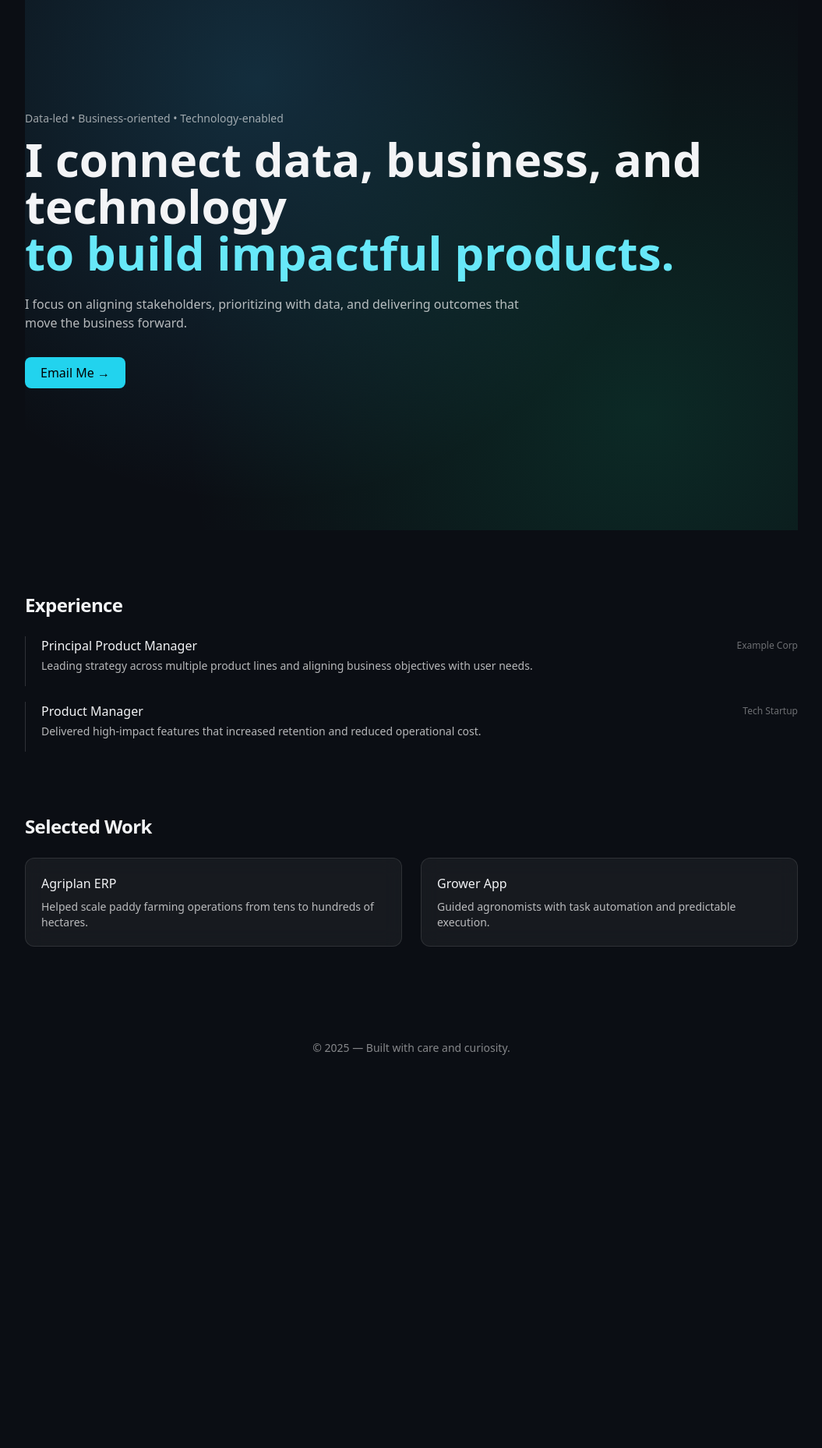
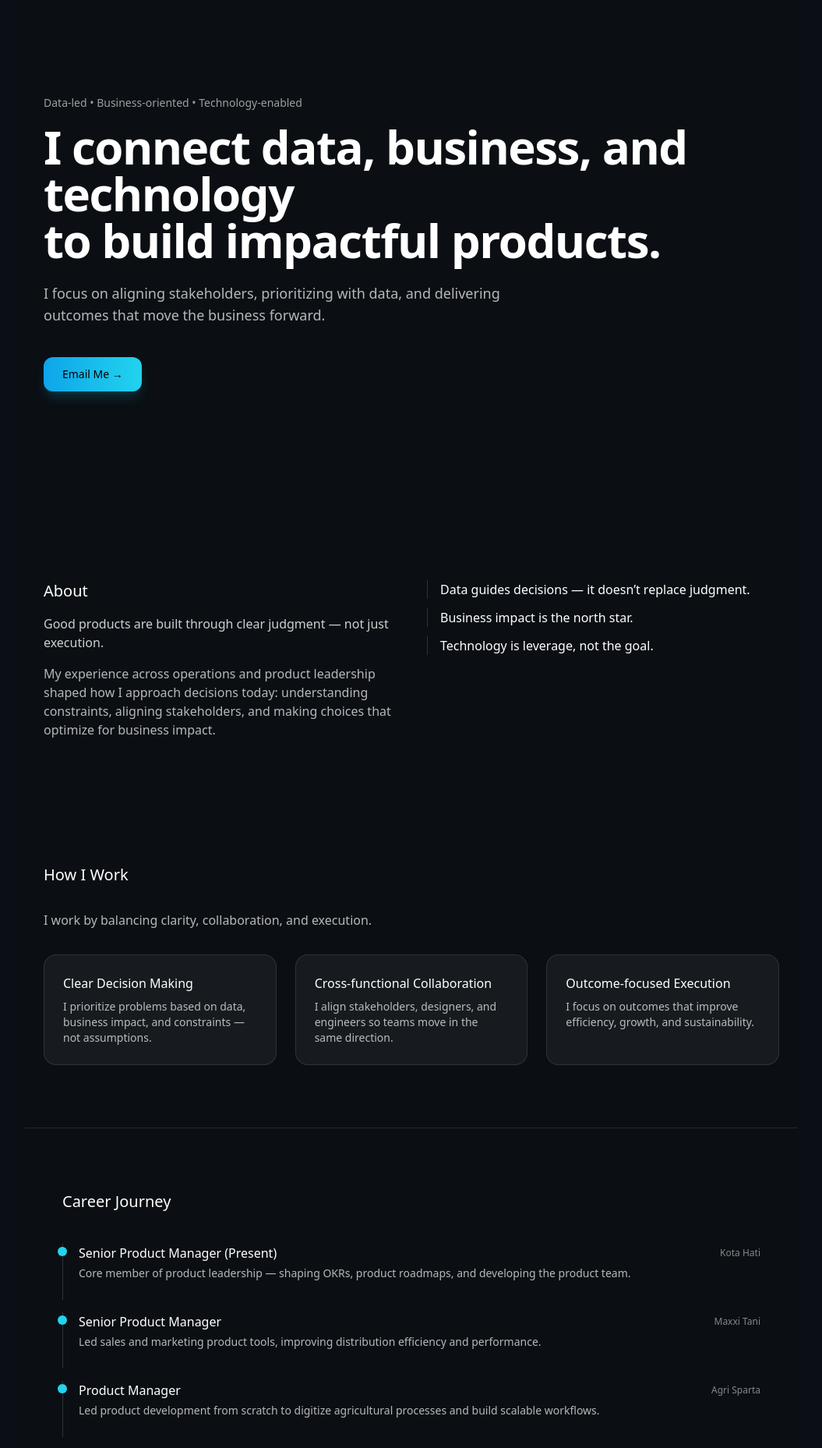
Before and after one commit to yspace89/personalweb, a Next.js app: page / in a window 1280 px wide. Shown: the part 80-1937 px from the top of the page at 78% size, without its empty margins (112-1167 px from the left). Before the commit the page ends 1514 px from the top, so only its background shows below. Built offline with nearby package versions, Linux system fonts and the light colour scheme.

Commit message:
Update page.tsx

```diff
--- a/app/page.tsx
+++ b/app/page.tsx
@@ -1,94 +1,208 @@
 'use client'
+
+import { motion } from 'framer-motion'
 
 export default function Home() {
   return (
-    <main className="overflow-x-hidden">
+    <main className="bg-[#0B0F14] text-white overflow-x-hidden relative">
 
-      {/* HERO */}
-      <section className="relative min-h-[90vh] flex items-center">
+      {/* --- decorative tech pattern --- */}
+      <div className="pointer-events-none absolute inset-0 -z-10 bg-[radial-gradient(circle_at_20%_10%,rgba(56,189,248,0.18),transparent_60%),radial-gradient(circle_at_90%_70%,rgba(6,182,212,0.12),transparent_60%)]" />
+      <div className="pointer-events-none absolute inset-0 -z-10 opacity-[0.09] bg-[linear-gradient(transparent,transparent_96%,rgba(255,255,255,.2)_98%),linear-gradient(90deg,transparent,transparent_96%,rgba(255,255,255,.2)_98%)] bg-[length:28px_28px]" />
 
-        {/* Decorative gradients */}
-        <div className="absolute inset-0 -z-10 bg-[radial-gradient(circle_at_30%_20%,rgba(56,189,248,.18),transparent_60%)]" />
-        <div className="absolute inset-0 -z-10 bg-[radial-gradient(circle_at_80%_80%,rgba(16,185,129,.16),transparent_60%)]" />
-
-        <div className="max-w-4xl animate-fadeUp">
-          <p className="text-sm text-white/60 mb-3">
+      {/* ================= HERO ================= */}
+      <section className="relative min-h-[88vh] flex items-center px-6">
+        <motion.div
+          initial={{ opacity: 0, y: 20 }}
+          animate={{ opacity: 1, y: 0 }}
+          transition={{ duration: 0.6 }}
+          className="max-w-5xl mx-auto"
+        >
+          <p className="text-sm text-white/60 mb-4">
             Data-led • Business-oriented • Technology-enabled
           </p>
 
-          <h1 className="text-5xl sm:text-6xl font-semibold leading-tight mb-6">
-            I connect data, business, and technology
-            <br />
-            <span className="text-cyan-300">to build impactful products.</span>
+          <h1 className="text-4xl md:text-6xl font-semibold leading-tight tracking-tight">
+            I connect data, business, and technology<br/>
+            to build impactful products.
           </h1>
 
-          <p className="text-white/70 max-w-2xl mb-8">
+          <p className="mt-6 text-lg text-white/70 max-w-2xl">
             I focus on aligning stakeholders, prioritizing with data,
             and delivering outcomes that move the business forward.
           </p>
 
-          <button className="px-5 py-2 rounded-lg bg-cyan-400 text-black font-medium hover:bg-cyan-300 transition">
+          <motion.a
+            href="mailto:ubaidillahym@gmail.com"
+            whileHover={{ scale: 1.03 }}
+            whileTap={{ scale: 0.98 }}
+            className="inline-block mt-10 rounded-xl bg-gradient-to-r from-sky-500 to-cyan-400 px-6 py-3 text-sm font-medium text-black shadow-lg shadow-cyan-500/20"
+          >
             Email Me →
-          </button>
+          </motion.a>
+        </motion.div>
+      </section>
+
+      {/* ================= ABOUT ================= */}
+      <section className="px-6 py-16 md:py-20">
+        <div className="max-w-5xl mx-auto grid md:grid-cols-2 gap-10">
+          <motion.div
+            initial={{ opacity: 0, y: 24 }}
+            whileInView={{ opacity: 1, y: 0 }}
+            viewport={{ once: true }}
+            transition={{ duration: 0.5 }}
+          >
+            <h2 className="text-xl font-medium mb-4">About</h2>
+
+            <p className="text-white/80 mb-4">
+              Good products are built through clear judgment — not just execution.
+            </p>
+
+            <p className="text-white/70">
+              My experience across operations and product leadership shaped how I
+              approach decisions today: understanding constraints, aligning stakeholders,
+              and making choices that optimize for business impact.
+            </p>
+          </motion.div>
+
+          <motion.div
+            className="space-y-3"
+            initial={{ opacity: 0 }}
+            whileInView={{ opacity: 1 }}
+            viewport={{ once: true }}
+            transition={{ delay: 0.15 }}
+          >
+            <DecorItem>Data guides decisions — it doesn’t replace judgment.</DecorItem>
+            <DecorItem>Business impact is the north star.</DecorItem>
+            <DecorItem>Technology is leverage, not the goal.</DecorItem>
+          </motion.div>
         </div>
       </section>
 
-      {/* EXPERIENCE */}
-      <section className="mt-20">
-        <h2 className="section-title">Experience</h2>
+      {/* ================= HOW I WORK ================= */}
+      <section className="px-6 py-16 md:py-20">
+        <div className="max-w-5xl mx-auto">
+          <h2 className="text-xl font-medium mb-8">How I Work</h2>
 
-        <div className="space-y-5">
-          <ExperienceItem
-            role="Principal Product Manager"
-            company="Example Corp"
-            text="Leading strategy across multiple product lines and aligning business objectives with user needs."
+          <p className="text-white/70 mb-8">
+            I work by balancing clarity, collaboration, and execution.
+          </p>
+
+          <div className="grid md:grid-cols-3 gap-6">
+            <Card
+              title="Clear Decision Making"
+              text="I prioritize problems based on data, business impact, and constraints — not assumptions."
+            />
+            <Card
+              title="Cross-functional Collaboration"
+              text="I align stakeholders, designers, and engineers so teams move in the same direction."
+            />
+            <Card
+              title="Outcome-focused Execution"
+              text="I focus on outcomes that improve efficiency, growth, and sustainability."
+            />
+          </div>
+        </div>
+      </section>
+
+      {/* ================= CAREER ================= */}
+      <section className="px-6 py-16 md:py-20 border-t border-white/10">
+        <div className="max-w-4xl mx-auto">
+          <h2 className="text-xl font-medium mb-10">Career Journey</h2>
+
+          <Timeline
+            role="Senior Product Manager (Present)"
+            company="Kota Hati"
+            text="Core member of product leadership — shaping OKRs, product roadmaps, and developing the product team."
           />
-          <ExperienceItem
+
+          <Timeline
+            role="Senior Product Manager"
+            company="Maxxi Tani"
+            text="Led sales and marketing product tools, improving distribution efficiency and performance."
+          />
+
+          <Timeline
             role="Product Manager"
-            company="Tech Startup"
-            text="Delivered high-impact features that increased retention and reduced operational cost."
+            company="Agri Sparta"
+            text="Led product development from scratch to digitize agricultural processes and build scalable workflows."
+          />
+
+          <Timeline
+            role="Coordinator Trainee"
+            company="Alfamart"
+            text="Built foundations in operations, management discipline, and leadership in a large-scale organization."
           />
         </div>
       </section>
 
-      {/* PROJECTS */}
-      <section className="mt-20">
-        <h2 className="section-title">Selected Work</h2>
+      {/* ================= CTA ================= */}
+      <section className="px-6 py-20 text-center">
+        <h2 className="text-2xl font-semibold mb-3">
+          Let’s build meaningful products.
+        </h2>
 
-        <div className="grid sm:grid-cols-2 gap-6">
-          <div className="card p-5">
-            <h3 className="font-medium">Agriplan ERP</h3>
-            <p className="text-sm text-white/70 mt-2">
-              Helped scale paddy farming operations from tens to hundreds of hectares.
-            </p>
-          </div>
+        <p className="text-white/70 mb-8">
+          Open to conversations around product leadership, strategy, and execution.
+        </p>
 
-          <div className="card p-5">
-            <h3 className="font-medium">Grower App</h3>
-            <p className="text-sm text-white/70 mt-2">
-              Guided agronomists with task automation and predictable execution.
-            </p>
-          </div>
-        </div>
+        <motion.a
+          href="mailto:ubaidillahym@gmail.com"
+          whileHover={{ scale: 1.03 }}
+          whileTap={{ scale: 0.97 }}
+          className="rounded-xl bg-white text-black px-7 py-3 text-sm font-medium hover:bg-white/90 transition"
+        >
+          Email Me
+        </motion.a>
       </section>
-
-      {/* FOOTER */}
-      <footer className="mt-20 py-10 text-center text-white/50 text-sm">
-        © 2025 — Built with care and curiosity.
-      </footer>
-
     </main>
   )
 }
 
-function ExperienceItem({ role, company, text }) {
+/* ===== helpers ===== */
+
+function DecorItem({ children }: { children: React.ReactNode }) {
   return (
-    <div className="border-l border-white/15 pl-5 pb-4">
-      <div className="flex items-center justify-between mb-1">
-        <h3 className="font-medium">{role}</h3>
-        <span className="text-xs text-white/40">{company}</span>
-      </div>
-      <p className="text-sm text-white/70">{text}</p>
+    <div className="border-l border-white/15 pl-4 hover:border-cyan-400 transition">
+      {children}
     </div>
   )
 }
+
+function Card({ title, text }: { title: string; text: string }) {
+  return (
+    <motion.div
+      whileHover={{ y: -4 }}
+      className="rounded-2xl border border-white/10 p-6 bg-white/5 hover:bg-white/10 transition"
+    >
+      <h3 className="font-medium mb-2">{title}</h3>
+      <p className="text-sm text-white/70">{text}</p>
+    </motion.div>
+  )
+}
+
+function Timeline({
+  role,
+  company,
+  text,
+}: {
+  role: string
+  company: string
+  text: string
+}) {
+  return (
+    <motion.div
+      whileHover={{ x: 3 }}
+      className="border-l border-white/15 pl-5 pb-6 mb-4 relative"
+    >
+      <span className="absolute -left-[7px] top-1 w-3 h-3 rounded-full bg-cyan-400"></span>
+
+      <div className="flex items-center justify-between mb-1">
+        <h3 className="font-medium">{role}</h3>
+        <span className="text-xs text-white/50">{company}</span>
+      </div>
+
+      <p className="text-sm text-white/70">{text}</p>
+    </motion.div>
+  )
+}
```
